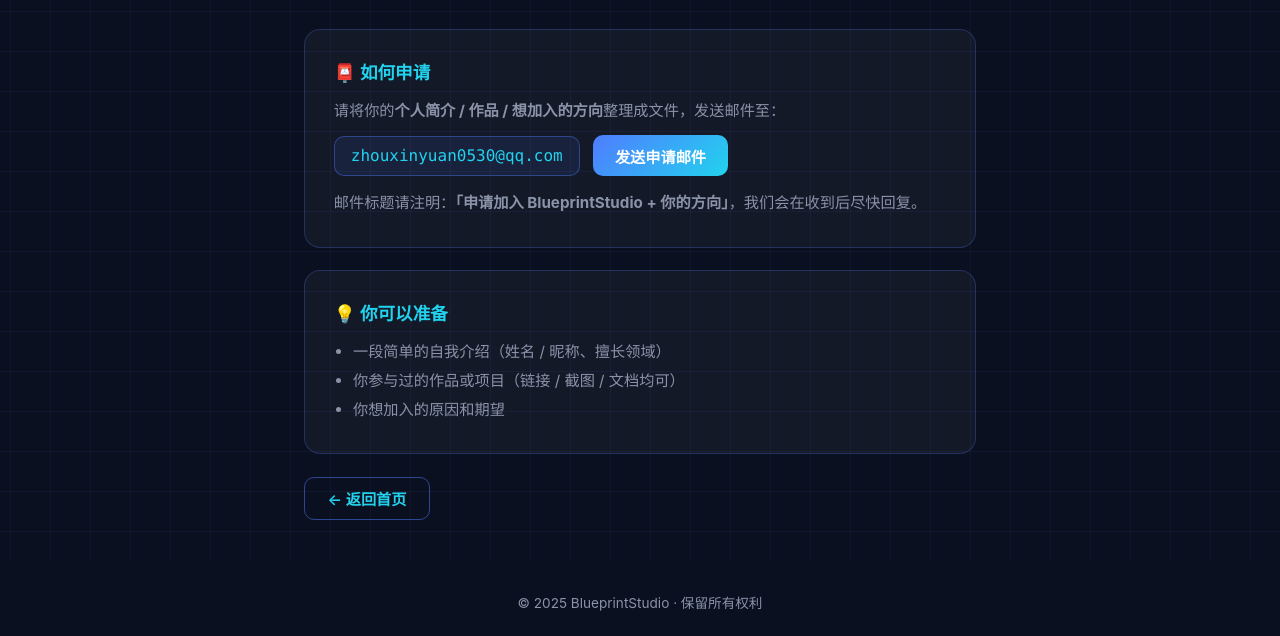
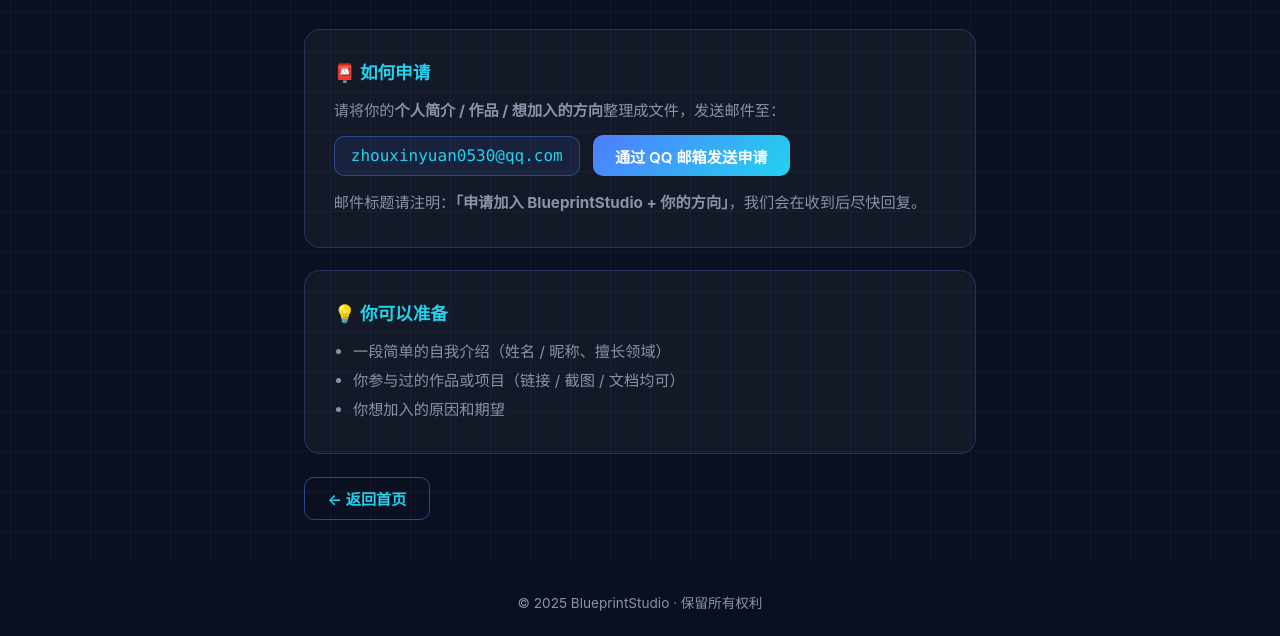
Before and after one commit to xiaozongzi-0530/BlueprintStudio.github.io, a plain HTML site: page join.html in a window 1280 px wide. Shown: the part 239-875 px from the top of the page. Drawn offline with Linux system fonts and the light colour scheme.

Commit message:
申请按钮改为跳转QQ邮箱网页版

```diff
--- a/join.html
+++ b/join.html
@@ -126,7 +126,7 @@
       <p>请将你的<strong>个人简介 / 作品 / 想加入的方向</strong>整理成文件，发送邮件至：</p>
       <div class="email-box">
         <span class="email">zhouxinyuan0530@qq.com</span>
-        <a class="btn" href="mailto:zhouxinyuan0530@qq.com?subject=申请加入%20BlueprintStudio">发送申请邮件</a>
+        <a class="btn" href="https://wx.mail.qq.com/list/readtemplate?ename=compose&t=compose&to=zhouxinyuan0530@qq.com" target="_blank" rel="noopener">通过 QQ 邮箱发送申请</a>
       </div>
       <p style="margin-top:.8rem;">邮件标题请注明：<strong>「申请加入 BlueprintStudio + 你的方向」</strong>，我们会在收到后尽快回复。</p>
     </div>
```
